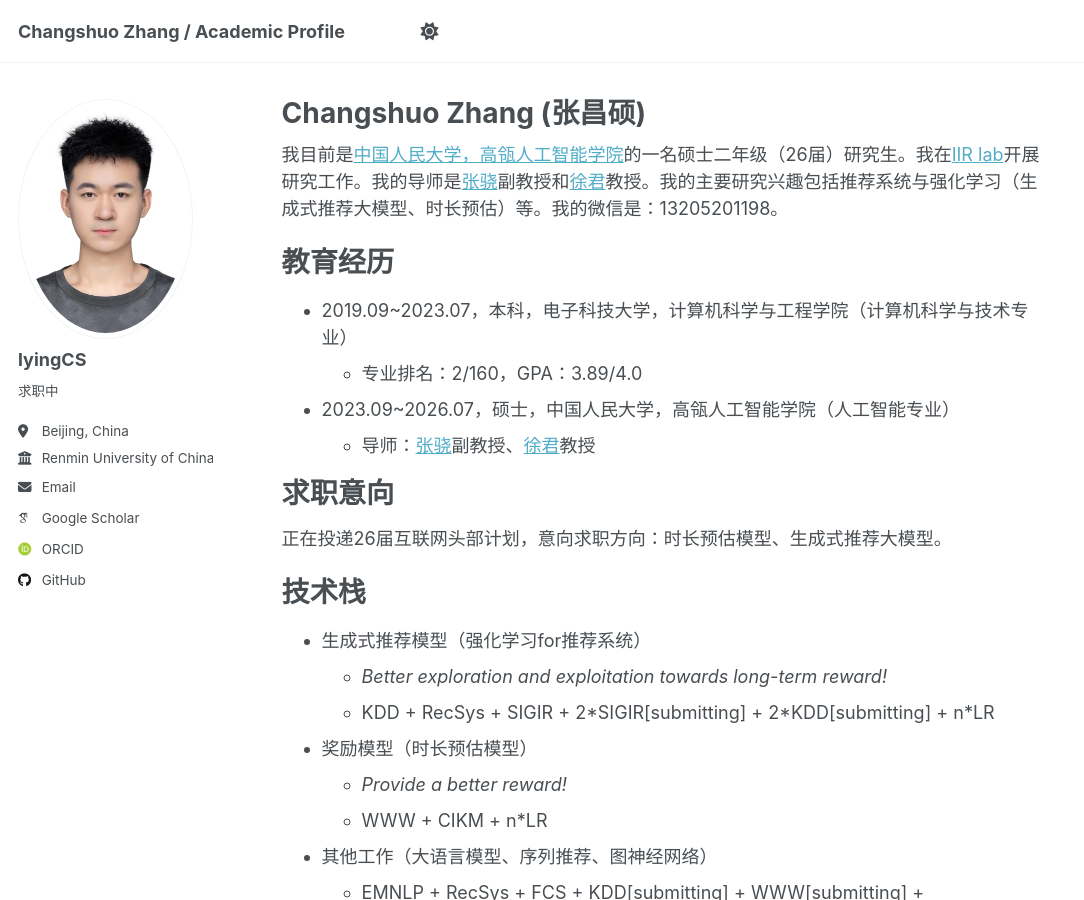
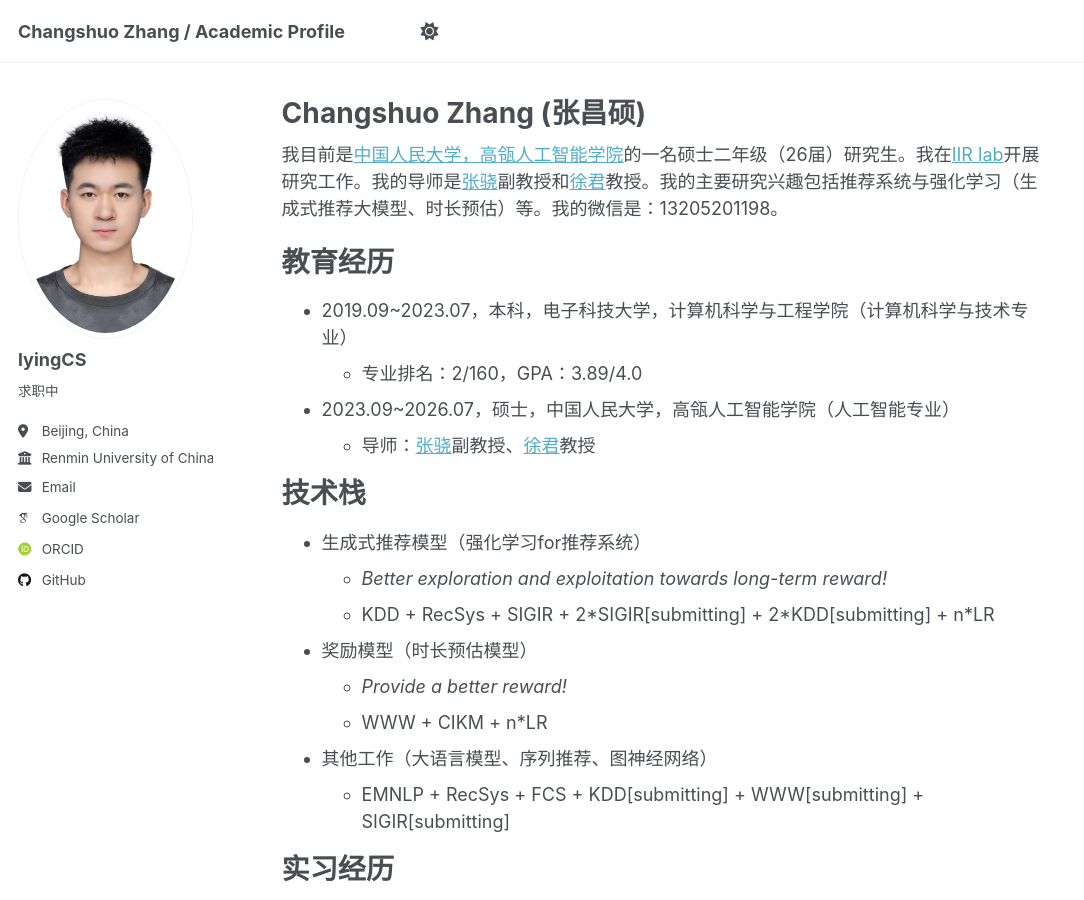
Before and after one commit to lyingCS/lyingCS.github.io, a Jekyll site: the page built from _pages/about.md, in a window 1280 px wide and 900 px high. Shown: the whole window, without its empty margins (0-1084 px from the left). Built offline with Jekyll 4.4.1, drawn with Linux system fonts in a browser that asks for light colours; some web fonts are replaced.

Commit message:
Update about.md

```diff
--- a/_pages/about.md
+++ b/_pages/about.md
@@ -15,11 +15,6 @@ redirect_from:
   + 专业排名：2/160，GPA：3.89/4.0
 + 2023.09~2026.07，硕士，中国人民大学，高瓴人工智能学院（人工智能专业）
   + 导师：[张骁](https://scholar.google.com/citations?user=5FZ6wbAAAAAJ&hl=zh-CN&oi=ao)副教授、[徐君](https://scholar.google.com/citations?user=su14mcEAAAAJ)教授
-
-求职意向
-======
-
-正在投递26届互联网头部计划，意向求职方向：时长预估模型、生成式推荐大模型。
 
 技术栈
 ======
```
